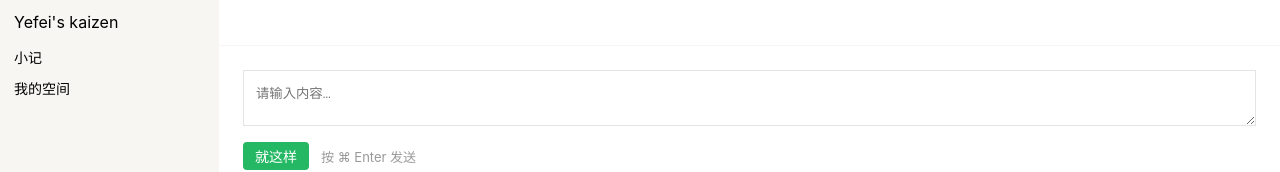
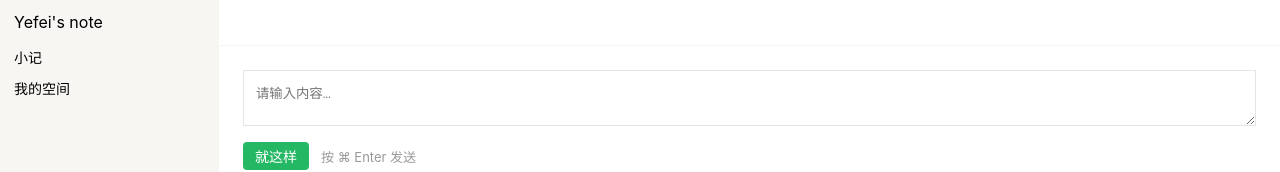
Before and after one commit to wit-kaizen/note-web, a React (Create React App) app: page / in a window 1280 px wide. Shown: the top 172 px of the page. Built offline with nearby package versions, Linux system fonts and the light colour scheme.

Commit message:
feat: test

```diff
--- a/src/components/sider/index.js
+++ b/src/components/sider/index.js
@@ -10,7 +10,7 @@ class AppSider extends React.Component {
     return (
       <nav className="app-sider">
         <div className="title">
-          Yefei's kaizen
+          Yefei's note
         </div>
         <ul>
           <li>小记</li>
```
